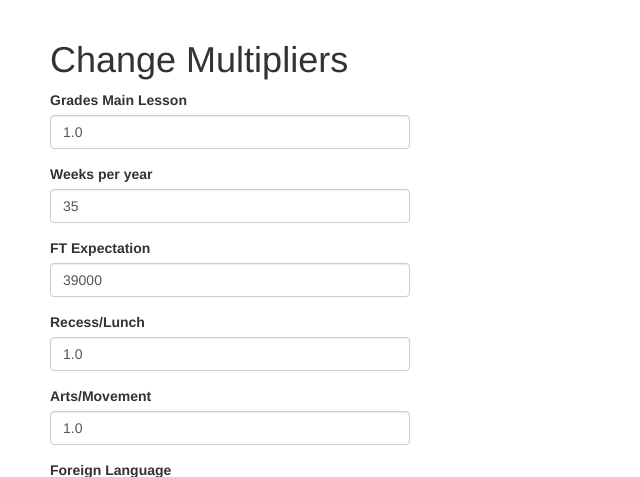
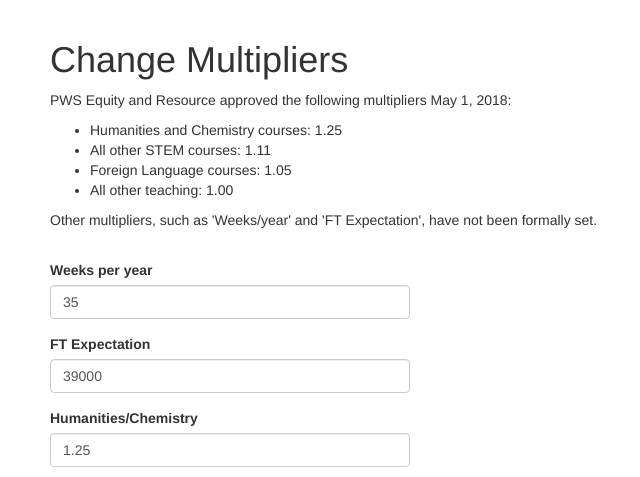
Before and after one commit to ptrbates/grapes, a Flask app: page /multipliers in a window 1280 px wide. Shown: the part 52-529 px from the top of the page, without its empty margins (20-660 px from the left). Run offline with Flask 2, Linux system fonts and the light colour scheme; the visitor is signed in with stand-in values (Sample User, id 1); some libraries are stand-ins or nearby versions.

Commit message:
organized form, added formal multiplier information

```diff
--- a/app/main/forms.py
+++ b/app/main/forms.py
@@ -98,14 +98,14 @@ class ChooseViewForm(FlaskForm):
 
 
 class ChangeMultipliersForm(FlaskForm):
-    grades_ML = FloatField('Grades Main Lesson')
     weeks_year = IntegerField('Weeks per year')
     ft_exp = IntegerField('FT Expectation')
+    hum_chem = FloatField('Humanities/Chemistry')
+    stem = FloatField('STEM')
+    fl = FloatField('Foreign Language')
+    arts_movement = FloatField('Arts/Movement')
+    grades_ML = FloatField('Grades Main Lesson')
+    grades_spec = FloatField('Grades Specialty')
     recess = FloatField('Recess/Lunch')
-    arts_movement = FloatField('Arts/Movement')
-    fl = FloatField('Foreign Language')
-    stem = FloatField('STEM')
-    hum_chem = FloatField('Humanities/Chemistry')
-    grades_spec = FloatField('Grades Specialty')
     other = FloatField('Other')
     submit = SubmitField('Submit Changes')
--- a/app/templates/change_multipliers.html
+++ b/app/templates/change_multipliers.html
@@ -3,6 +3,15 @@
 
 {% block app_content %}
 <h1>{{ title }}</h1>
+<p>PWS Equity and Resource approved the following multipliers May 1, 2018:</p>
+    <ul>
+        <li>Humanities and Chemistry courses: 1.25</li>
+        <li>All other STEM courses: 1.11</li>
+        <li>Foreign Language courses: 1.05</li>
+        <li>All other teaching: 1.00</li>
+    </ul>
+<p>Other multipliers, such as 'Weeks/year' and 'FT Expectation', have not been formally set.</p>
+<br>
 <div class="row">
     <div class="col-md-4">
         {{ wtf.quick_form(form) }}
```
